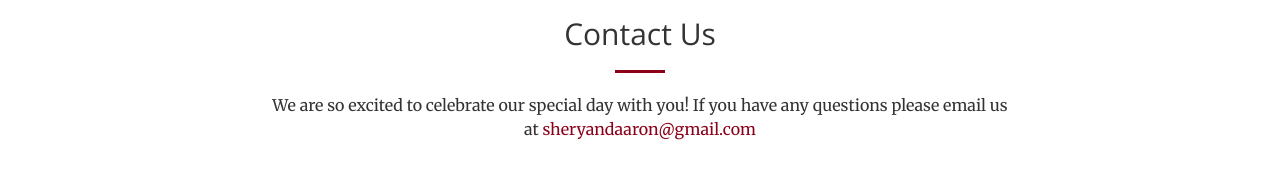
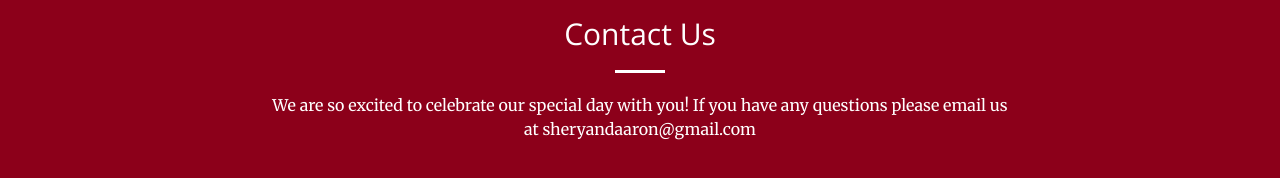
Before and after one commit to tratch/Sherry-and-Aaron-s-Wedding-Website, a plain HTML site: page index.html in a window 1280 px wide. Shown: the part 2855-3033 px from the top of the page. Drawn offline with nearby package versions, Linux system fonts and the light colour scheme.

Commit message:
Update index.html

```diff
--- a/index.html
+++ b/index.html
@@ -10,7 +10,7 @@
     <meta name="author" content="">
 
     <title>Shery and Aaron</title>
-<link rel="icon" type="image/png" href="img/favicon.png" sizes="16x16"/>
+<link rel="icon" type="image/png" href="img/heart.png" sizes="16x16"/>
     <!-- Bootstrap Core CSS -->
     <link rel="stylesheet" href="css/bootstrap.min.css" type="text/css">
 
@@ -170,13 +170,13 @@
     </section>
 
 
-    <section id="contact">
+    <section class="bg-primary" id="contact">
         <div class="container">
             <div class="row">
                 <div class="col-lg-8 col-lg-offset-2 text-center">
                     <h2 class="section-heading">Contact Us</h2>
-                    <hr class="primary">
-                    <p>We are so excited to celebrate our special day with you! If you have any questions please email us at <a href="mailto:sheryandaaron@gmail.com">sheryandaaron@gmail.com</a></p>
+                    <hr class="light">
+                    <p>We are so excited to celebrate our special day with you! If you have any questions please email us at <a href="mailto:sheryandaaron@gmail.com" style="color: #fff">sheryandaaron@gmail.com</a></p>
                 </div>
 
                 </div>
```
